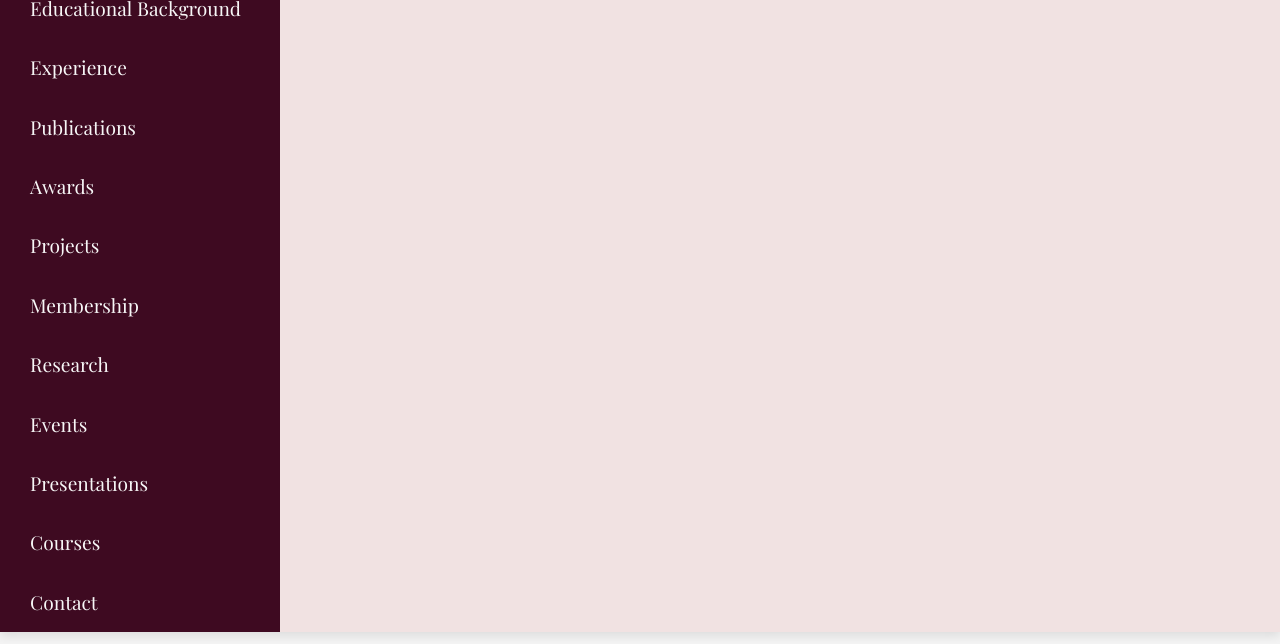
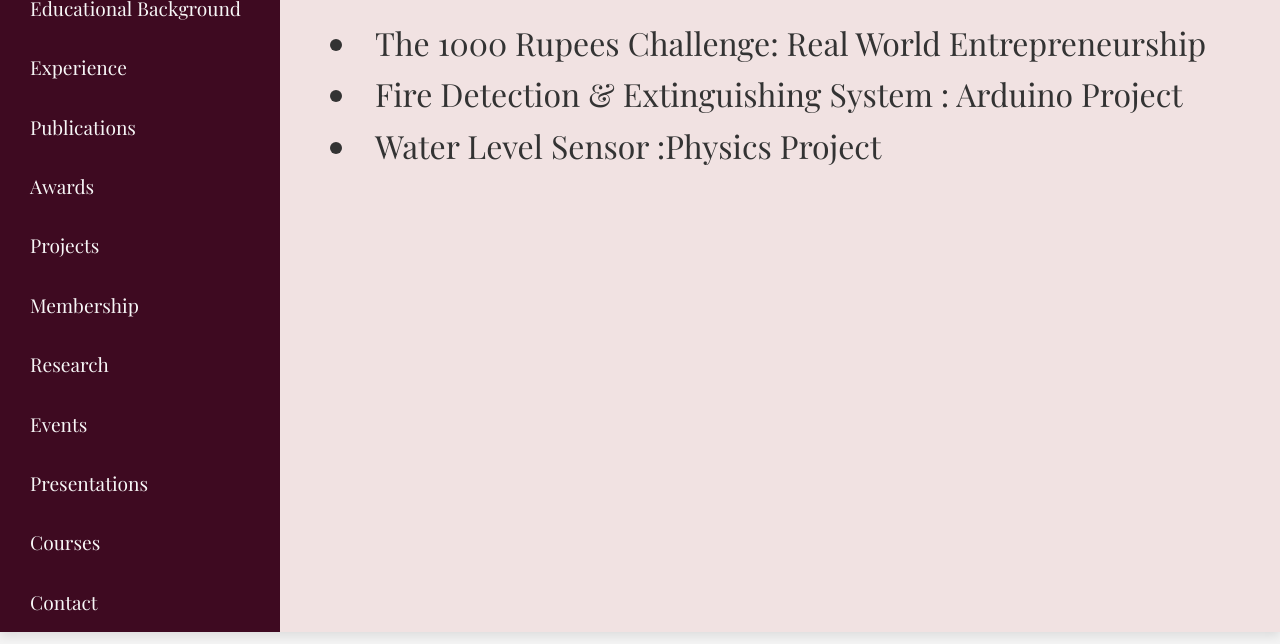
Before and after one commit to shuknolonka/portifoli, a plain HTML site: page projects.html in a window 1280 px wide. Shown: the part 168-812 px from the top of the page. Drawn offline with nearby package versions, Linux system fonts and the light colour scheme.

Commit message:
Update projects.html

```diff
--- a/projects.html
+++ b/projects.html
@@ -29,7 +29,9 @@
     <main class="main-content">
       <h1>Projects</h1>
       <p>
-
+        <li>The 1000 Rupees Challenge: Real World Entrepreneurship</li>
+        <li>Fire Detection & Extinguishing System : Arduino Project</li>
+        <li>Water Level Sensor :Physics Project</li>
         </p>
     </main>
   </div>
```
